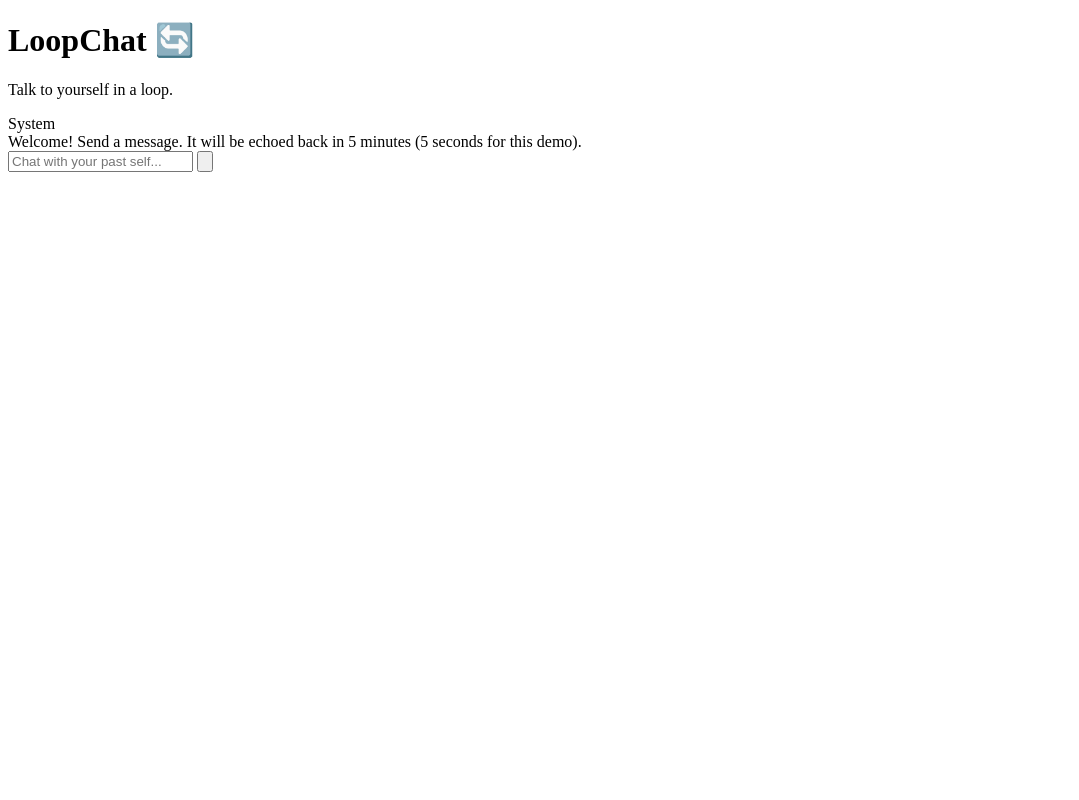
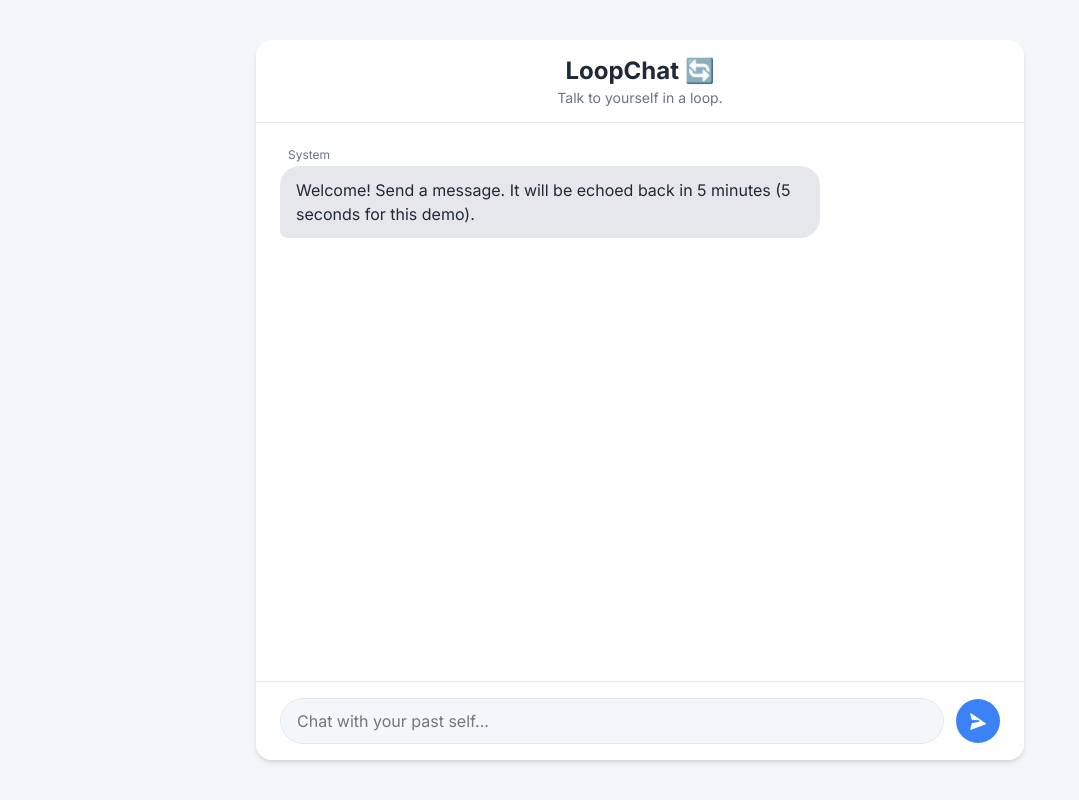
Before and after one commit to muhammedma-2006/memory_returner, a plain HTML site: page index.html in a window 1280 px wide. Shown: the whole page, without its empty margins (0-1079 px from the left). Drawn offline with Linux system fonts and the light colour scheme.

Commit message:
Update index.html

```diff
--- a/index.html
+++ b/index.html
@@ -7,9 +7,7 @@
     <link rel="preconnect" href="https://fonts.googleapis.com">
     <link rel="preconnect" href="https://fonts.gstatic.com" crossorigin>
     <link href="https://fonts.googleapis.com/css2?family=Inter:wght@400;500;700&display=swap" rel="stylesheet">
-    <style>
-
-    </style>
+    <link rel="stylesheet" href="./style.css">
 </head>
 <body>
 
```
